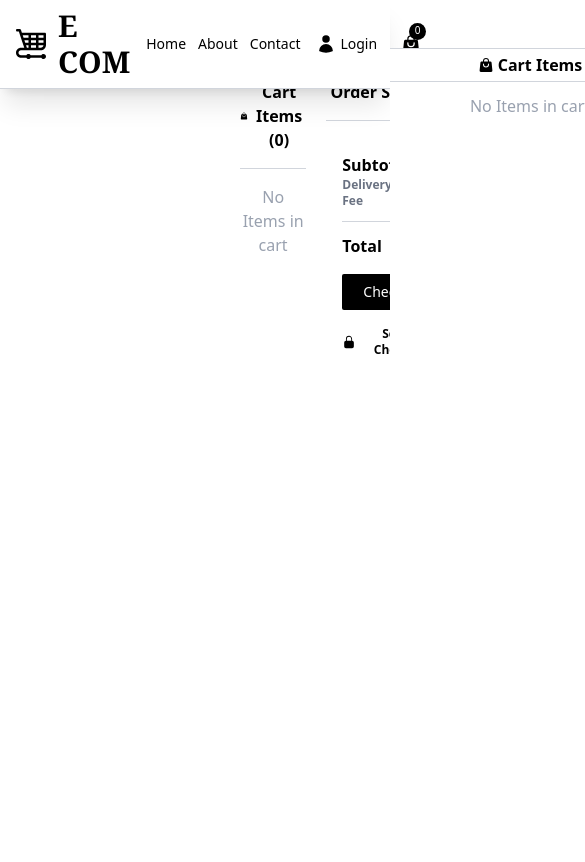
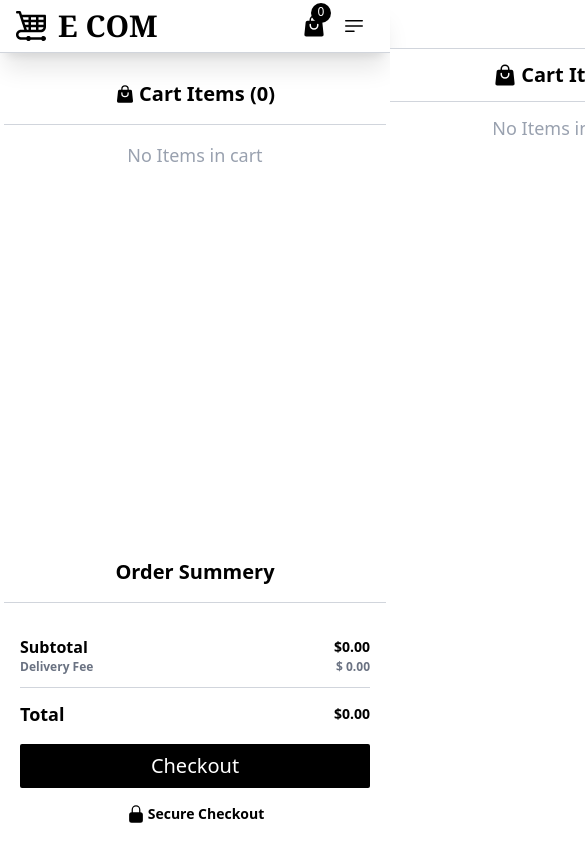
Before and after one commit to Sumit-Jadhav-19/E-COM-APP, a React (Vite) app: page /viewcart in a window 390 px wide. Shown: the top 862 px of the page, 585 px wide, since content can reach past the window. Built offline with nearby package versions, Linux system fonts and the light colour scheme.

Commit message:
fixed responsive issues

```diff
--- a/package.json
+++ b/package.json
@@ -3,11 +3,14 @@
   "private": true,
   "version": "0.0.0",
   "type": "module",
+  "homepage": "https://github.com/Sumit-Jadhav-19/E-COM-APP",
   "scripts": {
     "dev": "vite",
     "build": "vite build",
     "lint": "eslint .",
-    "preview": "vite preview"
+    "preview": "vite preview",
+    "predeploy": "npm run build",
+    "deploy": "gh-pages -d dist"
   },
   "dependencies": {
     "@heroicons/react": "^2.2.0",
@@ -25,6 +28,7 @@
     "eslint": "^9.33.0",
     "eslint-plugin-react-hooks": "^5.2.0",
     "eslint-plugin-react-refresh": "^0.4.20",
+    "gh-pages": "^6.3.0",
     "globals": "^16.3.0",
     "vite": "^7.1.2"
   }
--- a/src/Cart.jsx
+++ b/src/Cart.jsx
@@ -102,29 +102,29 @@ export default function Cart({ cartToggle, setCartToggle }) {
       )}
 
       <div
-        className={`h-full w-70 bg-white absolute right-0 top-12 transition-all duration-500 ease-in-out ${
+        className={`h-full min-w-[340px]  bg-white absolute right-0 top-12 transition-all duration-500 ease-in-out ${
           cartToggle ? "translate-x-0px" : "translate-x-full"
         } z-51 border-t-1 border-t-gray-300`}
         ref={cartRef}
       >
-        <h1 className="text-center py-1 text-md font-semibold flex items-center gap-1 justify-center">
-          <ShoppingBagIcon className="w-4 h-4"></ShoppingBagIcon>
+        <h1 className="text-center py-3 text-xl font-semibold flex items-center gap-1 justify-center">
+          <ShoppingBagIcon className="w-6 h-6"></ShoppingBagIcon>
           <span>Cart Items</span>
         </h1>
         <hr className="text-gray-300" />
         {cartItems.length === 0 ? (
           loader ? (
-            <div className="text-center mt-3 text-gray-400 text-md">
+            <div className="text-center mt-3 text-gray-400 text-lg">
               Loading....
             </div>
           ) : (
-            <div className="text-center mt-3 text-gray-400 text-md">
+            <div className="text-center mt-3 text-gray-400 text-lg">
               No Items in cart
             </div>
           )
         ) : (
           <div>
-            <div className="p-2 px-3 h-[55vh] overflow-y-auto">
+            <div className="p-2 px-3 h-[60vh] overflow-y-auto">
               <ul>
                 {cartItems.map((item, index) => (
                   <li
@@ -136,14 +136,14 @@ export default function Cart({ cartToggle, setCartToggle }) {
                         <div>
                           <img
                             src={item.thumbnail}
-                            className="w-[70px] h-[70px] max-w-none border-1 border-gray-300"
+                            className="w-[100px] h-[100px] max-w-none border-1 border-gray-300"
                           />
                         </div>
                         <div>
-                          <h2 className="text-[12px] font-semibold">
+                          <h2 className="text-[1em] font-semibold">
                             {item.title}
                           </h2>
-                          <p className="text-[11px] font-semibold">
+                          <p className="text-[0.9em] font-semibold">
                             ${item.price}
                           </p>
                           <div className="border-1 border-gray-400 flex mt-3 w-fit rounded-xs">
@@ -175,7 +175,7 @@ export default function Cart({ cartToggle, setCartToggle }) {
                           type="button"
                           onClick={() => removeProduct(item.id)}
                         >
-                          <TrashIcon className="h-4 w-4 text-gray-500 cursor-pointer hover:text-gray-700"></TrashIcon>
+                          <TrashIcon className="h-5 w-5 text-gray-500 cursor-pointer hover:text-gray-700"></TrashIcon>
                         </button>
                       </div>
                     </div>
@@ -185,20 +185,20 @@ export default function Cart({ cartToggle, setCartToggle }) {
             </div>
             <div className="p-4">
               <div className="flex justify-between items-center">
-                <h1 className="text-md font-semibold">Estimated total</h1>
-                <p className="text-sm font-semibold">
+                <h1 className="text-xl font-semibold">Estimated total</h1>
+                <p className="text-xl font-semibold">
                   ${totalPrice.toFixed(2)}
                 </p>
               </div>
-              <div className="text-xs text-gray-500 mt-2">
+              <div className="text-sm text-gray-500 mt-2">
                 Taxes and shipping are calculated at checkout.
               </div>
               <div className="flex flex-col">
-                <Link className="w-full mt-4 bg-black p-2 text-white text-sm cursor-pointer rounded-xs hover:bg-black/75 text-center">
+                <Link className="w-full mt-4 bg-black p-2 text-white text-lg cursor-pointer rounded-xs hover:bg-black/75 text-center">
                   Checkout
                 </Link>
                 <Link
-                  className="w-[100%] mt-4  p-2 text-black border-1 border-black text-sm cursor-pointer rounded-xs hover:bg-black/5 text-center"
+                  className="w-[100%] mt-4  p-2 text-black border-1 border-black text-lg cursor-pointer rounded-xs hover:bg-black/5 text-center"
                   to="/viewcart"
                   ref={viewCartRef}
                 >
--- a/src/Home.jsx
+++ b/src/Home.jsx
@@ -2,7 +2,7 @@ import Product from "./Product";
 export default function Home() {
   return (
     <div>
-      <div className="mt-14 flex gap-3">
+      <div className="mt-14">
         <div>
           <Product />
         </div>
--- a/src/Navbar.jsx
+++ b/src/Navbar.jsx
@@ -1,11 +1,15 @@
 import { Link } from "react-router";
 import { useCart } from "./CartContext";
 import { useEffect, useRef, useState } from "react";
+import { Bars3BottomLeftIcon } from "@heroicons/react/24/solid";
 
 export default function Navbar({ setCartToggle }) {
   const cartRef = useRef();
+  const menuRef = useRef();
+  const menuIconRef = useRef();
   const { cartCount } = useCart();
   const [cart, setCart] = useState(true);
+  const [menu, setMenu] = useState(false);
   const handleCart = () => {
     setCart(!cart);
     setCartToggle(cart);
@@ -27,10 +31,34 @@ export default function Navbar({ setCartToggle }) {
       document.removeEventListener("mousedown", handleClickOutside);
     };
   }, [setCartToggle]);
+
+  useEffect(() => {
+    const handleClickOutsideNav = (event) => {
+      if (
+        menuIconRef &&
+        menuIconRef.current &&
+        !menuIconRef.current.contains(event.target)
+      ) {
+        if (
+          menuRef &&
+          menuRef.current &&
+          !menuRef.current.contains(event.target)
+        ) {
+          setMenu(false);
+        }
+      }
+    };
+
+    document.addEventListener("mousedown", handleClickOutsideNav);
+
+    return () => {
+      document.removeEventListener("mousedown", handleClickOutsideNav);
+    };
+  }, [menu]);
   return (
     <>
       <div>
-        <div className="fixed top-0 w-full flex items-center justify-between px-4 py-2 bg-white shadow-xl border-b-1 border-b-gray-300">
+        <div className="fixed top-0 w-screen flex items-center justify-between px-4 py-2 bg-white shadow-xl border-b-1 border-b-gray-300">
           <div className="flex items-center gap-3">
             <div>
               <svg
@@ -63,28 +91,22 @@ export default function Navbar({ setCartToggle }) {
                 </g>
               </svg>
             </div>
-            <h1 className="font-bold text-3xl text-black font-sans font-serif">E COM</h1>
+            <h1 className="font-bold text-3xl text-black font-serif">E COM</h1>
           </div>
           <div className="flex">
-            <ul className="flex items-center justify-between px-4 gap-3">
-              <li className="cursor-pointer text-md font-medium hover:text-indigo-500 text-sm">
+            <ul className="hidden md:visible md:flex items-center justify-between px-4 gap-3">
+              <li className="cursor-pointer font-medium hover:text-indigo-500 text-lg">
                 <Link to="/">Home</Link>
               </li>
-              <li className="cursor-pointer text-md font-medium hover:text-indigo-500 text-sm">
+              <li className="cursor-pointer text-md font-medium hover:text-indigo-500 text-lg">
                 <Link to="/about">About</Link>
               </li>
-              <li className="cursor-pointer text-md font-medium hover:text-indigo-500 text-sm">
+              <li className="cursor-pointer text-md font-medium hover:text-indigo-500 text-lg">
                 <Link to="/contact">Contact</Link>
               </li>
-              {/* <li className="cursor-pointer text-md font-medium hover:text-indigo-500 text-sm">
-                FAQ'S
-              </li> */}
-            </ul>
-
-            <div className="flex items-center gap-2">
               <Link
                 to="/login"
-                className="flex gap-1 items-center pe-4 py-1 text-sm cursor-pointer rounded-sm text-center font-medium hover:text-indigo-500"
+                className="flex gap-1 items-center pe-4 py-1 text-lg cursor-pointer rounded-sm text-center font-medium hover:text-indigo-500"
               >
                 <svg
                   xmlns="http://www.w3.org/2000/svg"
@@ -100,19 +122,22 @@ export default function Navbar({ setCartToggle }) {
                 </svg>
                 Login
               </Link>
+            </ul>
+
+            <div className="flex items-center gap-2">
               <div
                 className="cursor-pointer hover:text-indigo-500 relative"
                 onClick={handleCart}
                 ref={cartRef}
               >
-                <span className="absolute top-[-11px] right-[-5px] bg-black text-white w-[17px] h-[17px] rounded-[50%] text-[10px] text-center">
+                <span className="absolute top-[-11px] right-[-5px] bg-black text-white w-[20px] h-[20px] rounded-[50%] text-[12px] text-center">
                   {cartCount}
                 </span>
                 <svg
                   xmlns="http://www.w3.org/2000/svg"
                   viewBox="0 0 24 24"
                   fill="currentColor"
-                  className="size-5"
+                  className="size-6"
                 >
                   <path
                     fillRule="evenodd"
@@ -121,6 +146,53 @@ export default function Navbar({ setCartToggle }) {
                   />
                 </svg>
               </div>
+              <div className="md:hidden mx-2">
+                <Bars3BottomLeftIcon
+                  className="w-6 h-6 cursor-pointer"
+                  onClick={() => setMenu(!menu)}
+                  ref={menuIconRef}
+                ></Bars3BottomLeftIcon>
+                {menu ? (
+                  <div className="w-screen h-screen bg-black/50 z-50 absolute top-12 right-0 transition duration-500 ease-in-out"></div>
+                ) : (
+                  ""
+                )}
+
+                <ul
+                  className={`flex flex-col absolute top-[48px] right-0 h-screen w-[250px] items-center justify-start bg-white px-4 gap-3 transition-all duration-500 ease-in-out transform ${
+                    menu ? "translate-x-0px" : "translate-x-full"
+                  } z-51 border-t-1 border-t-gray-400`}
+                  ref={menuRef}
+                >
+                  <li className="cursor-pointer font-medium hover:text-indigo-500 text-lg mt-3">
+                    <Link to="/">Home</Link>
+                  </li>
+                  <li className="cursor-pointer text-md font-medium hover:text-indigo-500 text-lg">
+                    <Link to="/about">About</Link>
+                  </li>
+                  <li className="cursor-pointer text-md font-medium hover:text-indigo-500 text-lg">
+                    <Link to="/contact">Contact</Link>
+                  </li>
+                  <Link
+                    to="/login"
+                    className="flex gap-1 items-center pe-4 py-1 text-lg cursor-pointer rounded-sm text-center font-medium hover:text-indigo-500"
+                  >
+                    <svg
+                      xmlns="http://www.w3.org/2000/svg"
+                      viewBox="0 0 24 24"
+                      fill="currentColor"
+                      className="size-5"
+                    >
+                      <path
+                        fillRule="evenodd"
+                        d="M7.5 6a4.5 4.5 0 1 1 9 0 4.5 4.5 0 0 1-9 0ZM3.751 20.105a8.25 8.25 0 0 1 16.498 0 .75.75 0 0 1-.437.695A18.683 18.683 0 0 1 12 22.5c-2.786 0-5.433-.608-7.812-1.7a.75.75 0 0 1-.437-.695Z"
+                        clipRule="evenodd"
+                      />
+                    </svg>
+                    Login
+                  </Link>
+                </ul>
+              </div>
             </div>
           </div>
         </div>
--- a/src/ViewCart.jsx
+++ b/src/ViewCart.jsx
@@ -77,27 +77,27 @@ export default function ViewCart() {
     0
   );
   return (
-    <div className="mt-20 px-60">
-      <div className="flex gap-5">
+    <div className="mt-20 px-1 md:px-60">
+      <div className="flex flex-col md:flex-row gap-5 h-[90vh] overflow-y-auto">
         <div className="flex-50">
-          <h1 className="text-center text-md font-semibold flex items-center gap-1 justify-center">
-            <ShoppingBagIcon className="w-4 h-4"></ShoppingBagIcon>
+          <h1 className="text-center text-xl font-semibold flex items-center gap-1 justify-center">
+            <ShoppingBagIcon className="w-5 h-5"></ShoppingBagIcon>
             <span>Cart Items ({cartCount})</span>
           </h1>
           <hr className="text-gray-300 my-4" />
           {cartItems.length === 0 ? (
             loader ? (
-              <div className="text-center mt-3 text-gray-400 text-md">
+              <div className="text-center mt-3 text-gray-400 text-lg">
                 Loading....
               </div>
             ) : (
-              <div className="text-center mt-3 text-gray-400 text-md">
+              <div className="text-center mt-3 text-gray-400 text-lg">
                 No Items in cart
               </div>
             )
           ) : (
             <div>
-              <div className="p-2 px-3 h-[77vh] overflow-y-auto">
+              <div className="p-2 px-3 md:h-[77vh] md:overflow-y-auto">
                 <ul>
                   {cartItems.map((item, index) => (
                     <li
@@ -109,14 +109,14 @@ export default function ViewCart() {
                           <div>
                             <img
                               src={item.thumbnail}
-                              className="w-[100px] h-[100px] max-w-none border-1 border-gray-300"
+                              className="w-[140px] h-[140px] max-w-none border-1 border-gray-300"
                             />
                           </div>
                           <div>
-                            <h2 className="text-[12px] font-semibold">
+                            <h2 className="text-[1em] font-semibold">
                               {item.title}
                             </h2>
-                            <p className="text-[11px] font-semibold">
+                            <p className="text-[.9em] font-semibold">
                               ${item.price}
                             </p>
                             <div className="border-1 border-gray-400 flex mt-3 w-fit rounded-xs">
@@ -148,7 +148,7 @@ export default function ViewCart() {
                             type="button"
                             onClick={() => removeProduct(item.id)}
                           >
-                            <TrashIcon className="h-4 w-4 text-gray-500 cursor-pointer hover:text-gray-700"></TrashIcon>
+                            <TrashIcon className="h-5 w-5 text-gray-500 cursor-pointer hover:text-gray-700"></TrashIcon>
                           </button>
                         </div>
                       </div>
@@ -160,7 +160,7 @@ export default function ViewCart() {
           )}
         </div>
         <div className="flex-30">
-          <h1 className="text-center text-md font-semibold flex items-center gap-1 justify-center">
+          <h1 className="text-center text-xl font-semibold flex items-center gap-1 justify-center">
             <span>Order Summery</span>
           </h1>
           <hr className="text-gray-300 my-4" />
@@ -177,18 +177,18 @@ export default function ViewCart() {
             </div>
             <hr className="text-gray-300 my-3" />
             <div className="flex justify-between items-center">
-              <h1 className="text-md font-semibold">Total</h1>
+              <h1 className="text-lg font-semibold">Total</h1>
               <p className="text-sm font-semibold">${totalPrice.toFixed(2)}</p>
             </div>
             <div className="flex flex-col">
-              <Link className="w-full mt-4 bg-black p-2 text-white text-sm cursor-pointer rounded-xs hover:bg-black/75 text-center">
+              <Link className="w-full mt-4 bg-black p-2 text-white text-xl cursor-pointer rounded-xs hover:bg-black/75 text-center">
                 Checkout
               </Link>
             </div>
             <div className="text-center mt-4">
               <p className="flex items-center justify-center gap-0.5">
-                <LockClosedIcon className="h-4 w-4"></LockClosedIcon>
-                <span className="text-xs font-semibold">Secure Checkout</span>
+                <LockClosedIcon className="h-5 w-5"></LockClosedIcon>
+                <span className="text-sm font-semibold">Secure Checkout</span>
               </p>
             </div>
           </div>
--- a/src/index.css
+++ b/src/index.css
@@ -2,4 +2,5 @@ body {
   margin: 0;
   padding: 0;
   overflow: hidden;
+  font-size: 16px;
 }
```
Also changed, not shown: src/AddCart.jsx (+14 -14 lines), src/Login.jsx (+6 -6 lines), src/Product.jsx (+10 -10 lines), src/ProductDetails.jsx (+22 -22 lines), 1 other file (tests, documents, lock files or other folders).
